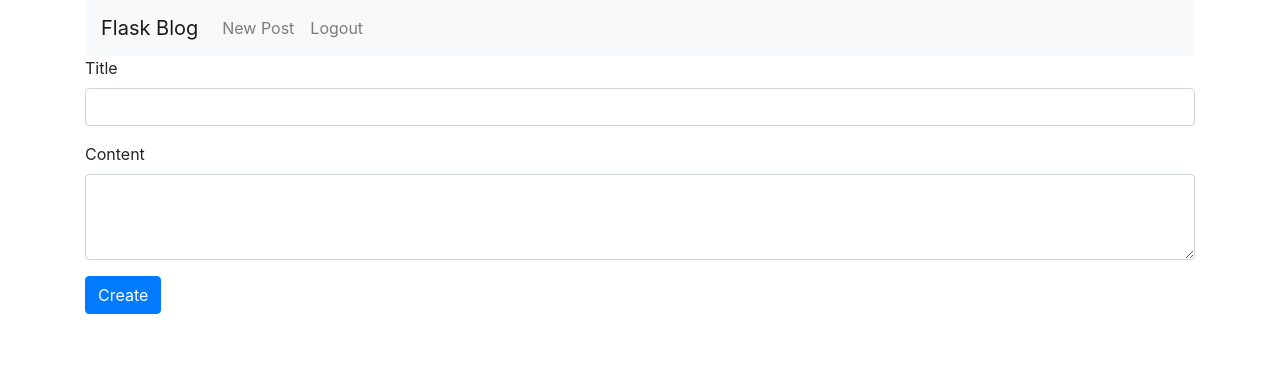
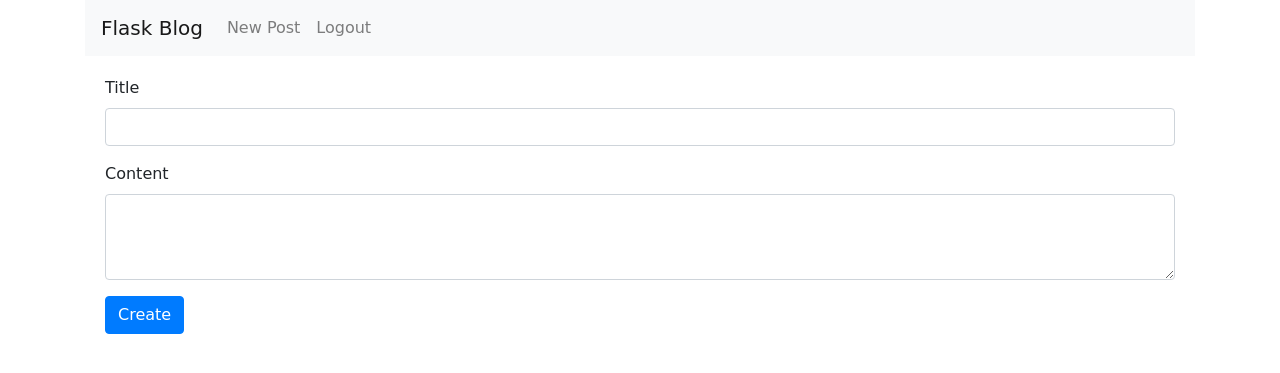
Before and after one commit to soumiknaskar/flask_app, a Flask app: page /entries/new in a window 1280 px wide. Shown: the top 373 px of the page. Run offline with Flask 2, Linux system fonts and the light colour scheme; the visitor is signed in with stand-in values (Sample User, id 1); some libraries are stand-ins or nearby versions.

Commit message:
added css for styling

```diff
--- /dev/null
+++ b/flask_blog/static/style.css
@@ -0,0 +1,11 @@
+.card {
+    margin: 0.25rem;
+}
+
+.blog-body {
+    padding: 1.25em;
+}
+
+* {
+    font-family: 'Open+Sans', cursive;
+}
--- a/flask_blog/templates/entries/layout.html
+++ b/flask_blog/templates/entries/layout.html
@@ -5,6 +5,10 @@
 <script src="https://code.jquery.com/jquery-3.2.1.slim.min.js"></script>
 <script src="https://cdnjs.cloudflare.com/ajax/libs/popper.js/1.12.9/umd/popper.min.js"></script>
 <script src="https://maxcdn.bootstrapcdn.com/bootstrap/4.0.0/js/bootstrap.min.js"></script>
+<link href="https://fonts.googleapis.com/css?family=Open+Sans" rel="stylesheet" type="text/css">
+<link rel=stylesheet href="{{ url_for('static', filename='style.css') }}">
+
+
 <div class="container">
     <nav class="navbar navbar-expand-lg navbar-light bg-light">
         <a class="navbar-brand" href="{{ url_for('show_entries') }}">Flask Blog</a>
--- a/flask_blog/templates/entries/show.html
+++ b/flask_blog/templates/entries/show.html
@@ -15,6 +15,10 @@ Posted at {{ entry.created_at }}
     <form action="{{ url_for('edit_entry', id=entry.id) }}" method="GET">
         <button type="submit" class="btn btn-secondary">Edit</button>
     </form>
+
+<form action="{{ url_for('delete_entry', id=entry.id) }}" method="post">
+        <button type="submit" class="btn btn-danger" style="margin-left:5px">Delete</button>
+    </form>
 </div>
 
 {% endblock %}
--- a/flask_blog/views/entries.py
+++ b/flask_blog/views/entries.py
@@ -65,7 +65,16 @@ def update_entry(id):
     text = request.form['text']
     cursor.execute("""UPDATE entries SET title = %s, text = %s WHERE id = %s""", (title, text, id))
     cursor.connection.commit()
-    cursor.execute('SELECT * FROM entries where id = id')
-    entry = cursor.fetchone()
     flash('Content has been updated')
     return redirect(url_for('show_entries'))
+
+
+@app.route('/entries/<int:id>/delete', methods=['POST'])
+def delete_entry(id):
+    if not session.get('logged_in'):
+        return redirect(url_for('login'))
+    cursor = mysql.get_db().cursor()
+    cursor.execute("""DELETE FROM entries WHERE id = %s""", (id))
+    cursor.connection.commit()
+    flash('Blog has been deleted')
+    return redirect(url_for('show_entries'))
```
